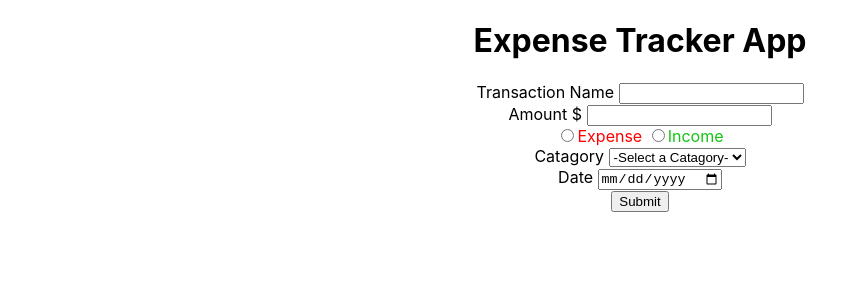
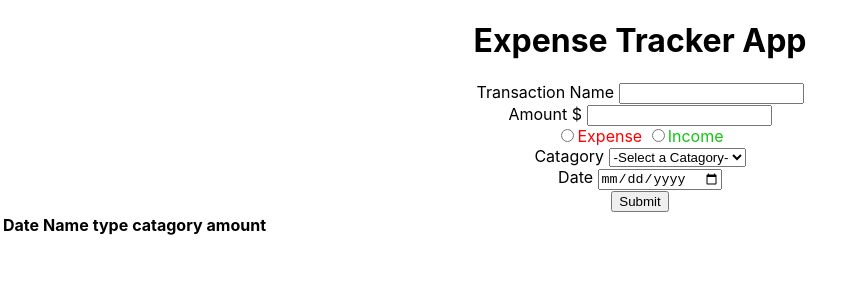
Before and after one commit to Maxmerock123/react-expense-tracker, a React (Create React App) app: page / in a window 1280 px wide. Shown: the top 300 px of the page, without its empty margins (0-865 px from the left). Built offline with nearby package versions, Linux system fonts and the light colour scheme.

Commit message:
add display function, not finish yet

```diff
--- a/db.json
+++ b/db.json
@@ -9,68 +9,20 @@
       "date": "10-12-2023"
     },
     {
+      "name": "Steakhouse Dinner",
+      "expense": "125",
+      "type": "expense",
+      "catagory": "food-beverage",
+      "date": "2023-11-01",
       "id": 2
-    },
-    {
-      "id": 3
-    },
-    {
-      "id": 4
-    },
-    {
-      "id": 5
-    },
-    {
-      "id": 6
-    },
-    {
-      "id": 7
-    },
-    {
-      "id": 8
-    },
-    {
-      "id": 9
-    },
-    {
-      "id": 10
-    },
-    {
-      "id": 11
-    },
-    {
-      "id": 12
-    },
-    {
-      "id": 13
-    },
-    {
-      "id": 14
     },
     {
       "name": "asd",
       "expense": "123",
       "type": "expense",
-      "catagory": "transport",
-      "date": "2023-11-01",
-      "id": 15
-    },
-    {
-      "id": 16
-    },
-    {
-      "id": 17
-    },
-    {
-      "id": 18
-    },
-    {
-      "name": "asd",
-      "expense": "123",
-      "type": "expense",
-      "catagory": "transport",
-      "date": "2023-11-01",
-      "id": 19
+      "catagory": "",
+      "date": "",
+      "id": 3
     }
   ]
 }
--- a/src/App.js
+++ b/src/App.js
@@ -1,5 +1,25 @@
 import './App.css';
 import Add from './components/Add'
+import Display from './components/Display'
+
+const fetchData = async ()=>{
+  const res = await fetch("http://localhost:5000/transaction");
+  if (!res.ok){
+    console.log("fail to fetch")
+  }
+  const data = res.json()
+  // await console.log(res.status)
+  return data
+}
+
+// async function testPrint() {
+//   const result = await fetchData();
+//   console.log(JSON.stringify(result))
+// }
+// testPrint()
+
+
+
 
 
 
@@ -11,9 +31,14 @@ function App() {
     console.log("added")
   }
   return (
-    <div className="App">
-      <h1>Expense Tracker App</h1>
-      <Add/>
+    <div>
+      <div className="App">
+        <h1>Expense Tracker App</h1>
+        <Add/>
+      </div>
+      <div>
+        <Display fetchData={fetchData}/>
+      </div>
     </div>
   );
 }
--- /dev/null
+++ b/src/components/Display.js
@@ -0,0 +1,21 @@
+import React from 'react'
+
+const Display = (fetchData) => {
+
+
+  return (
+    <div>
+        <table>
+            <tr>
+                <th>Date</th>
+                <th>Name</th>
+                <th>type</th>
+                <th>catagory</th>
+                <th>amount</th>
+            </tr>
+        </table>
+    </div>
+  )
+}
+
+export default Display
```
